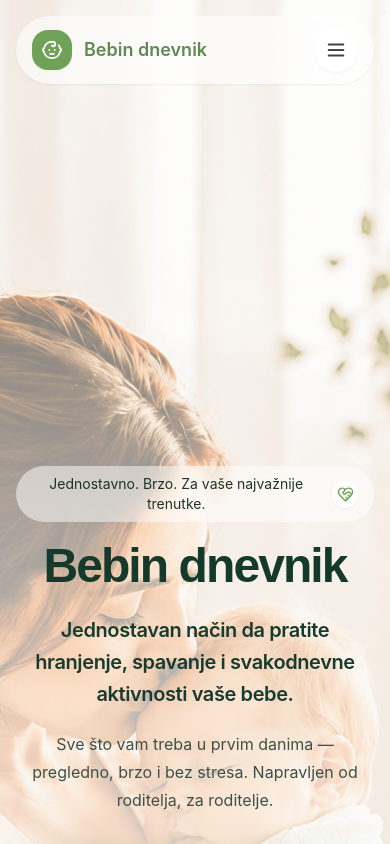
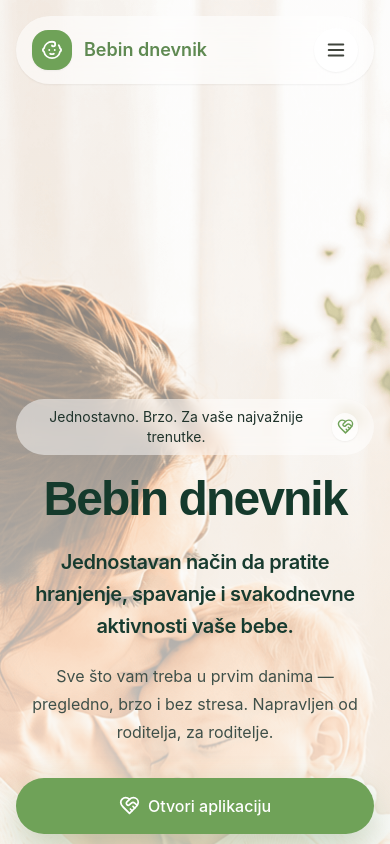
Before and after one commit to Veca1710/bebin-dnevnik-website, a React (Vite) app: page / in a window 390 px wide. Shown: the top 844 px of the page. Built offline with nearby package versions, Linux system fonts and the light colour scheme; a web font is replaced by a local one.

Commit message:
Update App.jsx

```diff
--- a/src/App.jsx
+++ b/src/App.jsx
@@ -119,7 +119,7 @@ function LandingPage({goSupport}) {
         <div className="absolute inset-0 bg-cover bg-center md:hidden" style={{backgroundImage:"linear-gradient(180deg, rgba(250,250,248,0.34) 0%, rgba(250,250,248,0.78) 43%, rgba(250,250,248,0.96) 76%, rgba(250,250,248,1) 100%), url('/background-mobile.png')",backgroundPosition:"center top"}}/>
         <div className="absolute inset-0 hidden md:block" style={{background:"linear-gradient(180deg, rgba(255,255,255,0.08) 0%, rgba(247,243,236,0.62) 100%)"}}/>
         <div className="relative mx-auto grid min-h-[720px] max-w-7xl items-center gap-8 md:min-h-[760px] lg:grid-cols-[1.05fr_0.95fr]">
-          <motion.div initial={{opacity:0,y:18}} animate={{opacity:1,y:0}} transition={{duration:.6}} className="mx-auto max-w-2xl pt-[42vh] text-center sm:pt-[48vh] md:pt-0 lg:ml-[38%] lg:text-left">
+          <motion.div initial={{opacity:0,y:18}} animate={{opacity:1,y:0}} transition={{duration:.6}} className="mx-auto max-w-2xl pt-[34vh] text-center sm:pt-[36vh] md:pt-0 lg:ml-[38%] lg:text-left">
             <div className="mb-5 inline-flex items-center gap-3 rounded-full bg-white/50 px-4 py-2 text-sm backdrop-blur md:mb-7 md:bg-transparent md:px-0 md:py-0 md:text-base" style={{color:"#1F332B"}}><span>Jednostavno. Brzo. Za vaše najvažnije trenutke.</span><span className="flex h-7 w-7 items-center justify-center rounded-full bg-white/70 shadow-sm" style={{color:colors.primaryDark}}><HeartHandshake size={17}/></span></div>
             <h1 className="headline text-5xl font-bold leading-[0.98] tracking-[-0.04em] sm:text-6xl md:text-8xl" style={{color:"#153A2C"}}>Bebin dnevnik</h1>
             <p className="mt-6 max-w-2xl text-xl font-semibold leading-8 tracking-[-0.02em] md:mt-7 md:text-2xl md:leading-10" style={{color:"#173B2F"}}>Jednostavan način da pratite hranjenje, spavanje i svakodnevne aktivnosti vaše bebe.</p>
```
